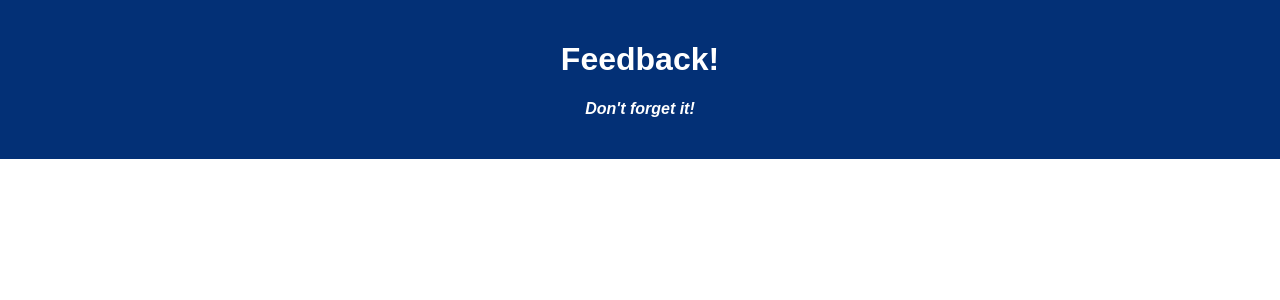
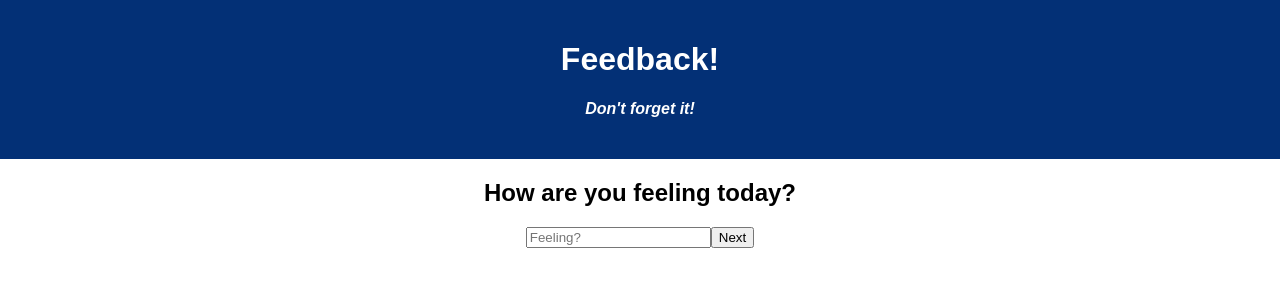
Before and after one commit to TerryOKeefe/Student-Feedback-Form, a React (Create React App) app: page /#/feeling in a window 1280 px wide. Shown: the top 300 px of the page. Built offline with nearby package versions, Linux system fonts and the light colour scheme.

Commit message:
feelingForm setup

```diff
--- a/src/components/App/App.jsx
+++ b/src/components/App/App.jsx
@@ -7,6 +7,7 @@ import {Route, HashRouter as Router} from 'react-router-dom';
 
 // import components
 import Home from '../Home/Home';
+import FeelingForm from '../FeelingForm/FeelingForm';
 
 
 function App() {
@@ -21,6 +22,9 @@ function App() {
         <Route path="/" exact>
           <Home />
         </Route>
+        <Route path="/feeling">
+          <FeelingForm />
+        </Route>
 
       </Router>
     </div>
--- a/src/components/FeelingForm/FeelingForm.jsx
+++ b/src/components/FeelingForm/FeelingForm.jsx
@@ -0,0 +1,61 @@
+import {useState} from 'react';
+import axios from 'axios';
+import {useDispatch} from 'react-redux';
+import {useHistory} from 'react-router-dom';
+import './FeelingForm.css';
+
+// function for FeelingForm component
+function FeelingForm() {
+    // variable to hold input
+    const [newFeel, setNewFeel] = useState();
+
+    // variable for dispatch
+    const dispatch = useDispatch();
+    const history = useHistory();
+
+    // create variable to take in rating
+    const newFeeling = {
+        feeling : newFeel
+    };
+
+    // function to dispatch feeling rating
+    const feelingSubmit = (event) => {
+        event.preventDefault();
+
+        // dispatch the new data to store
+        dispatch({
+            type : 'ADD_FEELING',
+            payload : newFeeling
+        })
+    } // end feelingSubmit
+
+    // handle click to take us to /understanding route
+    const handleClick = () => {
+        // on click change to understanding route
+        history.push('/understanding');
+    }
+
+    // console log to see that the value shows in log
+    console.log('Feeling Rating:', newFeel);
+
+    return (
+        <div>
+            <div>
+                <h2>How are you feeling today?</h2>
+            </div>
+            {/* <h4>Feeling?</h4> */}
+            <form onSubmit={feelingSubmit}>
+                <input
+                    type="number"
+                    placeholder="Feeling?"
+                    value={newFeel}
+                    onChange={(event) => setNewFeel(event.target.value)}
+                />
+                <button onClick={handleClick}>Next</button>
+            </form>
+        </div>
+    )
+} // end FeelingForm
+
+// export FeelingForm
+export default FeelingForm;
--- a/src/index.js
+++ b/src/index.js
@@ -9,12 +9,22 @@ import {createStore, combineReducers, applyMiddleware} from 'redux';
 import {Provider} from 'react-redux';
 import logger from 'redux-logger';
 
+// feedback reducer
+const feedbackReducer = (state = [], action) => {
+    switch(action.type) {
+        case 'ADD_FEELING' :
+            return [...state, action.payload];
+        default :
+            return state;
+    }
+} // end feedbackReducer
+
 
 
 // create store
 const store = createStore(
     combineReducers({
-
+        feedbackReducer
     }),
     applyMiddleware(logger)
 );
```
Also changed, not shown: 1 other file (tests, documents, lock files or other folders).
